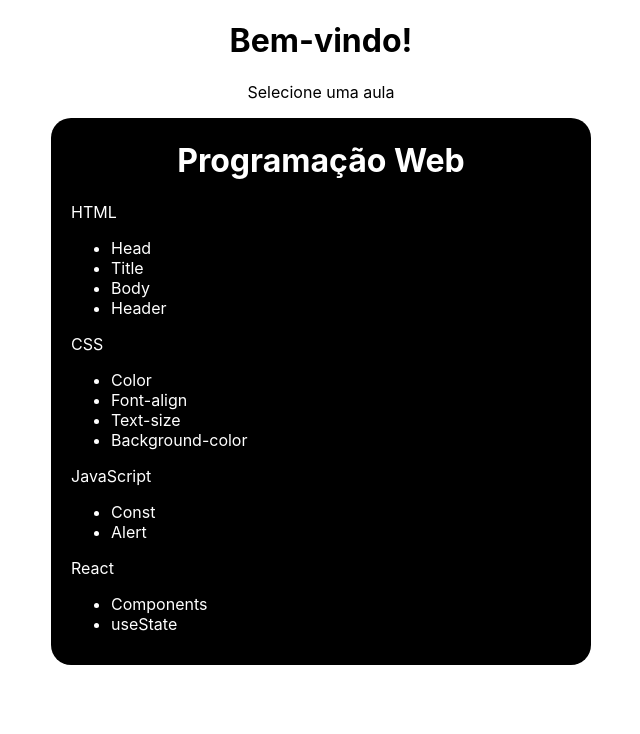
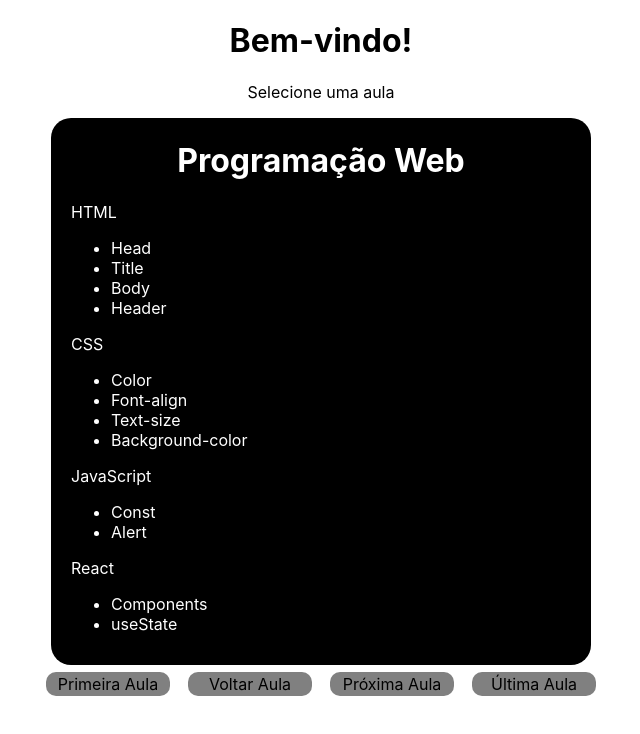
Before and after one commit to matheusgarrido/redux-exercise, a React (Create React App) app: page / in a window 1280 px wide. Shown: the top 734 px of the page, without its empty margins (319-959 px from the left). Built offline with nearby package versions, Linux system fonts and the light colour scheme.

Commit message:
feat: footer style

```diff
--- a/src/components/App.tsx
+++ b/src/components/App.tsx
@@ -1,4 +1,5 @@
 import React from "react";
+import Footer from "./Footer";
 import Header from "./Header";
 import Main from "./Main";
 
@@ -7,6 +8,7 @@
     <div className="App">
       <Header />
       <Main />
+      <Footer />
     </div>
   );
 }
--- /dev/null
+++ b/src/components/Footer/index.js
@@ -0,0 +1,17 @@
+import React from "react";
+import "./style.scss";
+
+const Footer = () => {
+  return (
+    <footer>
+      <ul className="buttons">
+        <li>Primeira Aula</li>
+        <li>Voltar Aula</li>
+        <li>Próxima Aula</li>
+        <li>Última Aula</li>
+      </ul>
+    </footer>
+  );
+};
+
+export default Footer;
--- /dev/null
+++ b/src/components/Footer/style.scss
@@ -0,0 +1,25 @@
+footer {
+  margin: auto;
+  text-align: center;
+}
+.buttons {
+  list-style-type: none;
+  display: inline-flex;
+  justify-content: space-between;
+  width: 100%;
+  max-width: 550px;
+  margin: 2px auto;
+  padding: 0;
+}
+
+.buttons li {
+  background-color: gray;
+  padding: 2px;
+  width: 120px;
+  border-radius: 10px;
+  user-select: none;
+}
+.buttons li:hover {
+  cursor: pointer;
+  box-shadow: 2px 2px 2px black;
+}
```
